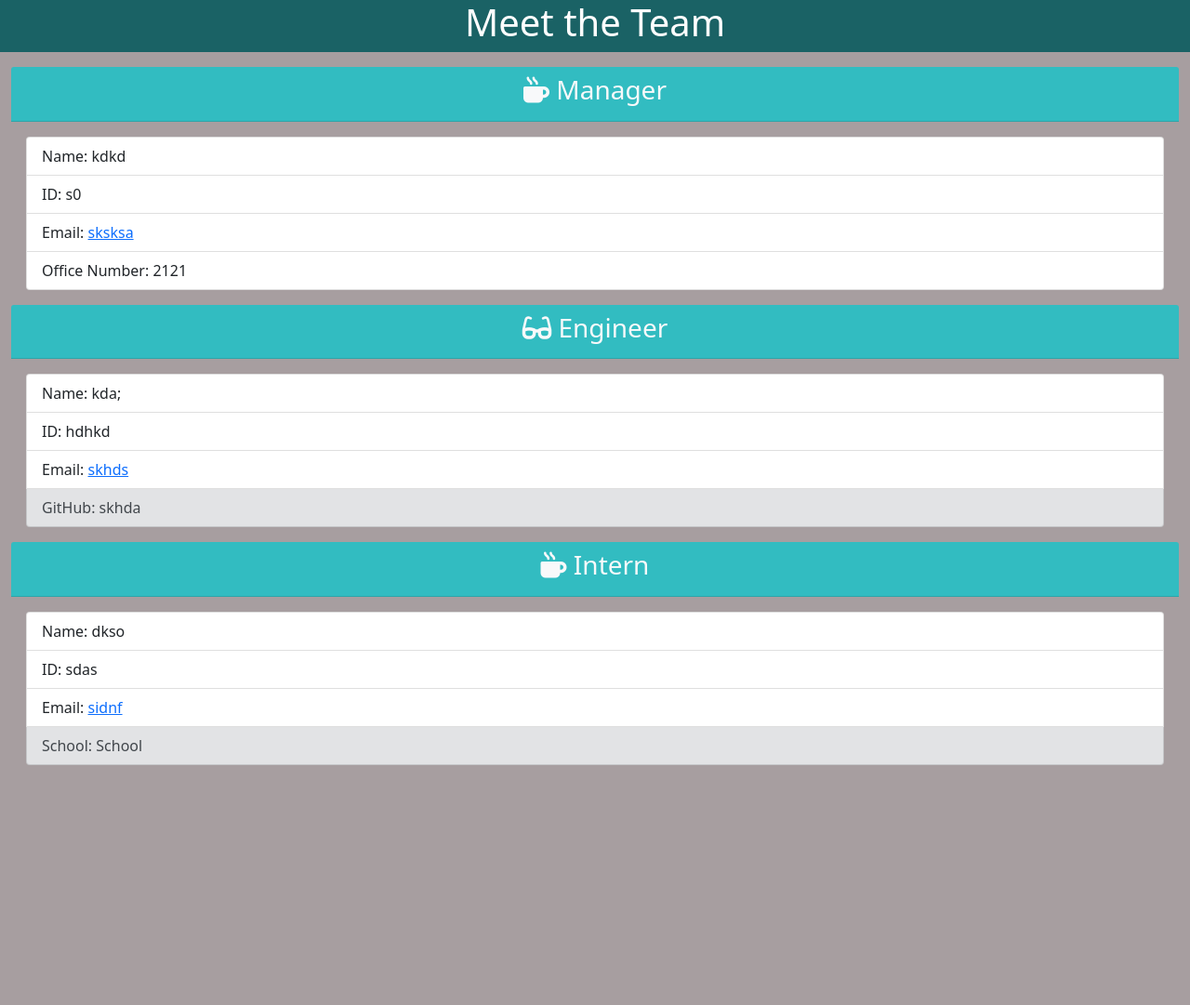
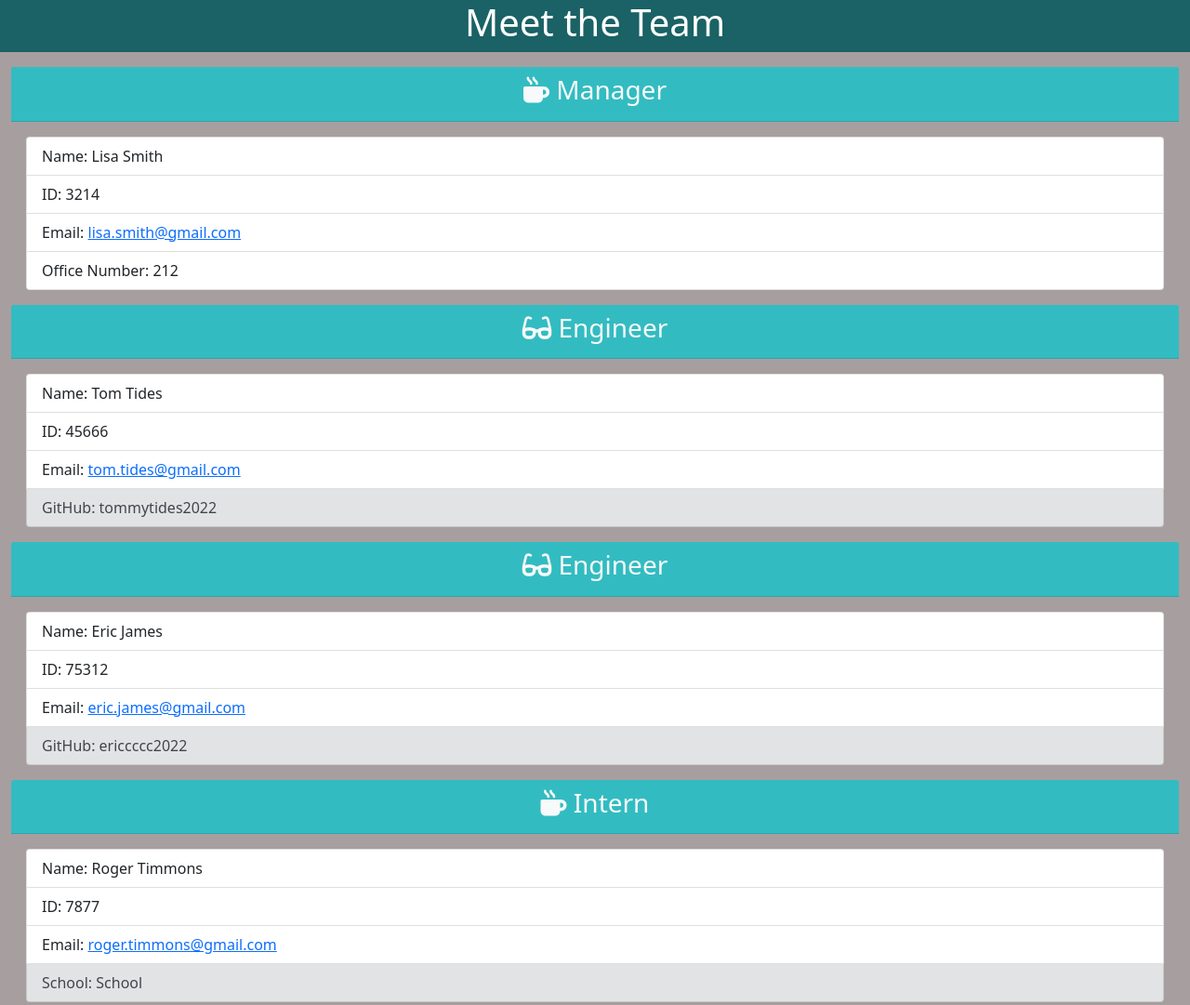
Before and after one commit to inglish2022/Team-Profile-Generator, a website: page dist/index.html in a window 1280 px wide. Shown: the whole page at 93% size. Before the commit the page ends 839 px from the top, so only its background shows below. Drawn offline with nearby package versions, Linux system fonts and the light colour scheme.

Commit message:
readMe updated

```diff
--- a/dist/index.html
+++ b/dist/index.html
@@ -29,10 +29,10 @@
         </div>
     <div class='card-body'>
         <ul class='list-group'>
-            <li class='list-group-item'>Name:  kdkd</li>
-            <li class='list-group-item'>ID:  s0</li>
-            <li class='list-group-item'>Email:  <a href="mailto:sksksa">sksksa</a></li>
-            <li class='list-group-item'>Office Number:  2121</li>
+            <li class='list-group-item'>Name:  Lisa Smith</li>
+            <li class='list-group-item'>ID:  3214</li>
+            <li class='list-group-item'>Email:  <a href="mailto:lisa.smith@gmail.com">lisa.smith@gmail.com</a></li>
+            <li class='list-group-item'>Office Number:  212</li>
         </ul>
     </div>
 </div>
@@ -44,10 +44,26 @@
         </div>
     <div class='card-body'>
         <ul class='list-group'>
-            <li class='list-group-item'>Name:  kda;</li>
-            <li class='list-group-item'>ID:  hdhkd</li>
-            <li class='list-group-item'>Email:  <a href="mailto:skhds">skhds</a></li>
-            <li class='list-group-item list-group-item-secondary'>GitHub:  skhda</li>
+            <li class='list-group-item'>Name:  Tom Tides</li>
+            <li class='list-group-item'>ID:  45666</li>
+            <li class='list-group-item'>Email:  <a href="mailto:tom.tides@gmail.com">tom.tides@gmail.com</a></li>
+            <li class='list-group-item list-group-item-secondary'>GitHub:  tommytides2022</li>
+
+        </ul>
+    </div>
+</div>
+
+        <div class='col-12 card-deck'>
+        <div class="card-header text-light text-center">
+        <h3 class='card-title'>
+            <i class='fas fa-glasses mr-2'></i> Engineer</h3>
+        </div>
+    <div class='card-body'>
+        <ul class='list-group'>
+            <li class='list-group-item'>Name:  Eric James</li>
+            <li class='list-group-item'>ID:  75312</li>
+            <li class='list-group-item'>Email:  <a href="mailto:eric.james@gmail.com">eric.james@gmail.com</a></li>
+            <li class='list-group-item list-group-item-secondary'>GitHub:  ericcccc2022</li>
 
         </ul>
     </div>
@@ -60,9 +76,9 @@
         </div>
     <div class='card-body'>
         <ul class='list-group'>
-            <li class='list-group-item'>Name:  dkso</li>
-            <li class='list-group-item'>ID:  sdas</li>
-            <li class='list-group-item'>Email:  <a href="mailto:sidnf">sidnf</a></li>
+            <li class='list-group-item'>Name:  Roger Timmons</li>
+            <li class='list-group-item'>ID:  7877</li>
+            <li class='list-group-item'>Email:  <a href="mailto:roger.timmons@gmail.com">roger.timmons@gmail.com</a></li>
             <li class='list-group-item list-group-item-secondary '>School:  School</li>
 
         </ul>
```
Also changed, not shown: README.md, 1 other file.
